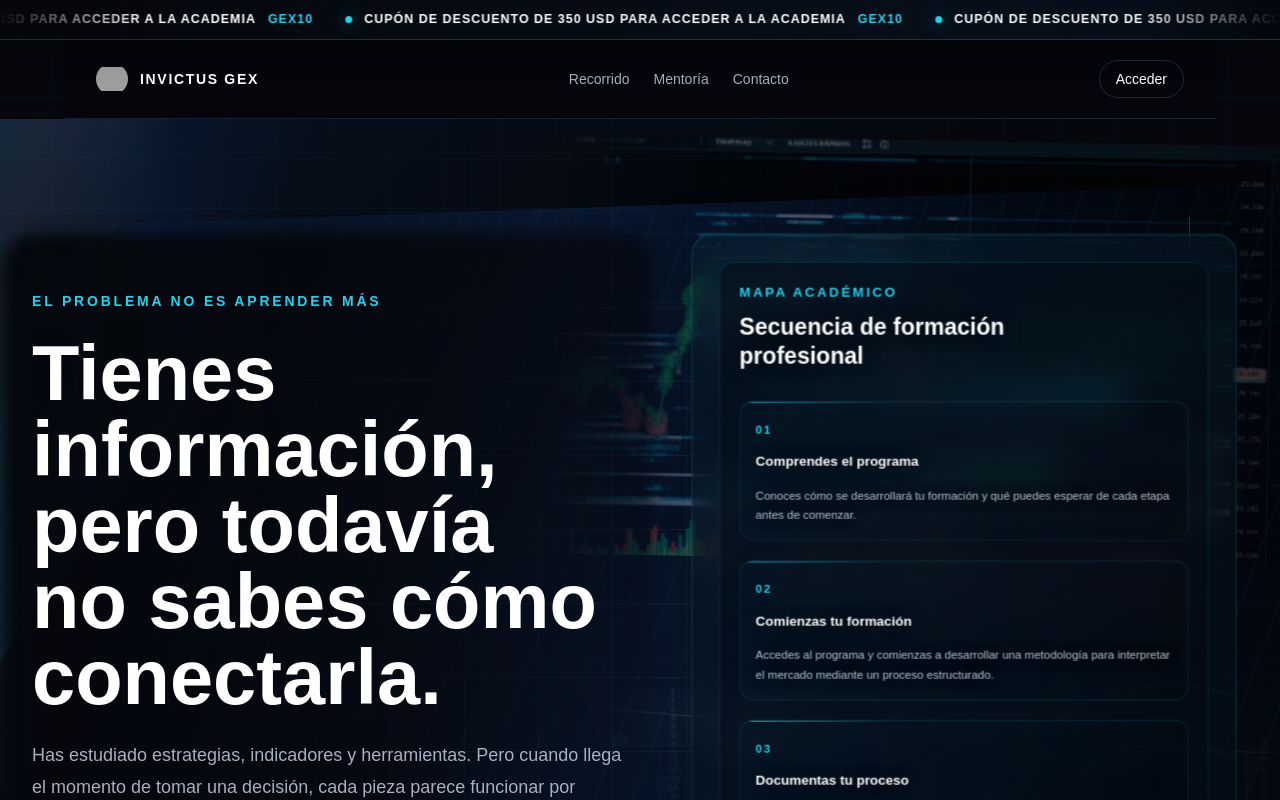
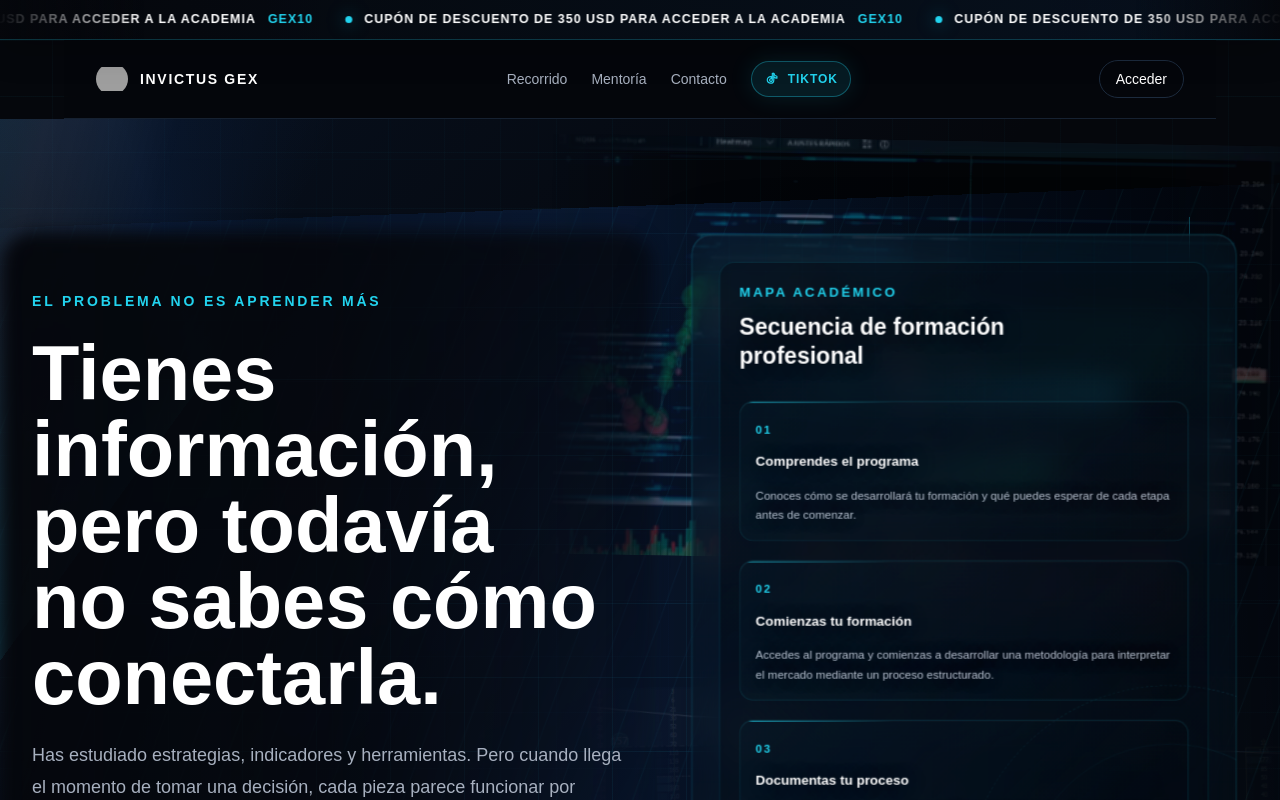
Before and after one commit to invictusgex/invictus-academy, a Next.js app: page / in a window 1280 px wide. Shown: the top 800 px of the page. Built offline with nearby package versions, Linux system fonts and the light colour scheme; no server answers; the database is empty; grey boxes are pictures that could not be loaded.

Commit message:
feat(public): add TikTok profile link before purchase

```diff
--- a/src/components/landing/PublicLanding.tsx
+++ b/src/components/landing/PublicLanding.tsx
@@ -3,6 +3,7 @@ import Link from "next/link";
 
 import { PublicBackgroundField } from "@/components/public/PublicBackgroundField";
 import { PublicSiteMotion } from "@/components/public/PublicSiteMotion";
+import { PublicTikTokLink } from "@/components/public/PublicTikTokLink";
 import { formationCtaHref } from "@/config/public-cta";
 import { getSupportMailtoHref } from "@/config/site";
 import {
@@ -130,6 +131,7 @@ function Header() {
         <a className="transition hover:text-white" href={contactHref}>
           Contacto
         </a>
+        <PublicTikTokLink />
       </nav>
       <div className="flex shrink-0 items-center gap-3">
         <a
@@ -138,6 +140,9 @@ function Header() {
         >
           Contacto
         </a>
+        <div className="block md:hidden">
+          <PublicTikTokLink />
+        </div>
         <Link
           href="/academy"
           className="rounded-full border border-[var(--color-border)] px-4 py-2 text-sm font-medium text-white transition hover:border-[var(--color-cyan)] hover:bg-[var(--color-hover-bg)] focus-visible:outline focus-visible:outline-2 focus-visible:outline-offset-4 focus-visible:outline-[var(--color-cyan)]"
--- a/src/components/offer/PublicOfferPage.tsx
+++ b/src/components/offer/PublicOfferPage.tsx
@@ -3,6 +3,7 @@ import Link from "next/link";
 
 import { PublicBackgroundField } from "@/components/public/PublicBackgroundField";
 import { PublicSiteMotion } from "@/components/public/PublicSiteMotion";
+import { PublicTikTokLink } from "@/components/public/PublicTikTokLink";
 import { formationCtaHref } from "@/config/public-cta";
 import {
   publicFormationJourney,
@@ -104,14 +105,20 @@ function OfferHeader() {
         <a className="transition hover:text-white" href="#faq">
           FAQ
         </a>
+        <PublicTikTokLink />
       </nav>
+      <div className="flex shrink-0 items-center gap-3">
+        <div className="block md:hidden">
+          <PublicTikTokLink />
+        </div>
         <Link
           href="/programa"
-        className="shrink-0 rounded-full border border-[var(--color-border)] px-4 py-2 text-sm font-medium text-white transition hover:border-[var(--color-cyan)] hover:bg-[var(--color-hover-bg)] focus-visible:outline focus-visible:outline-2 focus-visible:outline-offset-4 focus-visible:outline-[var(--color-cyan)]"
+          className="rounded-full border border-[var(--color-border)] px-4 py-2 text-sm font-medium text-white transition hover:border-[var(--color-cyan)] hover:bg-[var(--color-hover-bg)] focus-visible:outline focus-visible:outline-2 focus-visible:outline-offset-4 focus-visible:outline-[var(--color-cyan)]"
         >
           <span className="sm:hidden">Programa</span>
           <span className="hidden sm:inline">Ver programa</span>
         </Link>
+      </div>
     </header>
   );
 }
--- a/src/components/program/PublicProgramPage.tsx
+++ b/src/components/program/PublicProgramPage.tsx
@@ -3,6 +3,7 @@ import Link from "next/link";
 
 import { PublicBackgroundField } from "@/components/public/PublicBackgroundField";
 import { PublicSiteMotion } from "@/components/public/PublicSiteMotion";
+import { PublicTikTokLink } from "@/components/public/PublicTikTokLink";
 import { formationCtaHref } from "@/config/public-cta";
 import { getSupportMailtoHref } from "@/config/site";
 import {
@@ -53,6 +54,7 @@ function PublicProgramHeader() {
         <a className="transition hover:text-white" href={contactHref}>
           Contacto
         </a>
+        <PublicTikTokLink />
       </nav>
       <div className="flex shrink-0 items-center gap-3">
         <a
@@ -61,6 +63,9 @@ function PublicProgramHeader() {
         >
           Contacto
         </a>
+        <div className="block md:hidden">
+          <PublicTikTokLink />
+        </div>
         <Link
           href="/"
           className="rounded-full border border-[var(--color-border)] px-4 py-2 text-sm font-medium text-white transition hover:border-[var(--color-cyan)] hover:bg-[var(--color-hover-bg)] focus-visible:outline focus-visible:outline-2 focus-visible:outline-offset-4 focus-visible:outline-[var(--color-cyan)]"
--- /dev/null
+++ b/src/components/public/PublicTikTokLink.tsx
@@ -0,0 +1,134 @@
+"use client";
+
+import { useEffect, useState } from "react";
+
+import { useAuth } from "@/hooks/useAuth";
+
+const tiktokProfileUrl =
+  "https://www.tiktok.com/@in_victus_gex?is_from_webapp=1&sender_device=pc";
+
+type AcademyAccessCheck = {
+  hasAcademyAccess: boolean;
+  userId: string;
+};
+
+let cachedAccessCheck: AcademyAccessCheck | null = null;
+let pendingAccessCheck: Promise<AcademyAccessCheck> | null = null;
+
+function TikTokMark() {
+  return (
+    <svg
+      aria-hidden="true"
+      className="h-4 w-4"
+      fill="none"
+      viewBox="0 0 24 24"
+    >
+      <path
+        d="M14.7 3.5v9.84a4.9 4.9 0 1 1-4.9-4.9c.36 0 .72.04 1.06.12v3.05a2.04 2.04 0 1 0 1.62 1.99V3.5h2.22Z"
+        stroke="currentColor"
+        strokeLinecap="round"
+        strokeLinejoin="round"
+        strokeWidth="1.8"
+      />
+      <path
+        d="M14.7 3.5c.58 2.34 2.24 3.94 4.65 4.37v2.94c-1.83-.1-3.42-.72-4.65-1.81"
+        stroke="currentColor"
+        strokeLinecap="round"
+        strokeLinejoin="round"
+        strokeWidth="1.8"
+      />
+    </svg>
+  );
+}
+
+export function PublicTikTokLink() {
+  const { initialized, user } = useAuth();
+  const [accessCheck, setAccessCheck] = useState<AcademyAccessCheck | null>(
+    null,
+  );
+
+  useEffect(() => {
+    let isMounted = true;
+
+    if (!initialized || !user) {
+      return () => {
+        isMounted = false;
+      };
+    }
+
+    if (cachedAccessCheck?.userId === user.id) {
+      Promise.resolve(cachedAccessCheck).then((result) => {
+        if (isMounted) {
+          setAccessCheck(result);
+        }
+      });
+
+      return () => {
+        isMounted = false;
+      };
+    }
+
+    pendingAccessCheck ??= fetch("/api/academy/access", {
+      cache: "no-store",
+      credentials: "same-origin",
+    }).then(async (response) => {
+      if (!response.ok) {
+        throw new Error("No se pudo verificar el acceso.");
+      }
+
+      const payload = (await response.json()) as {
+        hasAcademyProgramAccess?: boolean;
+      };
+
+      return {
+        hasAcademyAccess: payload.hasAcademyProgramAccess === true,
+        userId: user.id,
+      };
+    });
+
+    pendingAccessCheck
+      .then((result) => {
+        cachedAccessCheck = result;
+
+        if (isMounted) {
+          setAccessCheck(result);
+        }
+      })
+      .catch(() => {
+        if (isMounted) {
+          setAccessCheck(null);
+        }
+      })
+      .finally(() => {
+        pendingAccessCheck = null;
+      });
+
+    return () => {
+      isMounted = false;
+    };
+  }, [initialized, user]);
+
+  const hasCurrentUserAcademyAccess =
+    user && accessCheck?.userId === user.id
+      ? accessCheck.hasAcademyAccess
+      : null;
+  const shouldShow =
+    initialized && (!user || hasCurrentUserAcademyAccess === false);
+
+  if (!shouldShow) {
+    return null;
+  }
+
+  return (
+    <a
+      aria-label="Abrir perfil de TikTok de Invictus GEX"
+      className="inline-flex min-h-9 items-center gap-2 rounded-full border border-[var(--color-cyan)]/35 bg-[var(--color-cyan)]/10 px-3 text-xs font-semibold tracking-[0.08em] text-[var(--color-cyan)] uppercase shadow-[0_0_24px_rgba(34,211,238,0.12)] transition hover:border-[var(--color-cyan)] hover:bg-[var(--color-cyan)]/16 hover:text-white focus-visible:outline focus-visible:outline-2 focus-visible:outline-offset-4 focus-visible:outline-[var(--color-cyan)]"
+      href={tiktokProfileUrl}
+      rel="noopener noreferrer"
+      target="_blank"
+    >
+      <TikTokMark />
+      <span className="hidden sm:inline">TikTok</span>
+    </a>
+  );
+}
```
Lines whose indentation alone changed are shown as unchanged.
